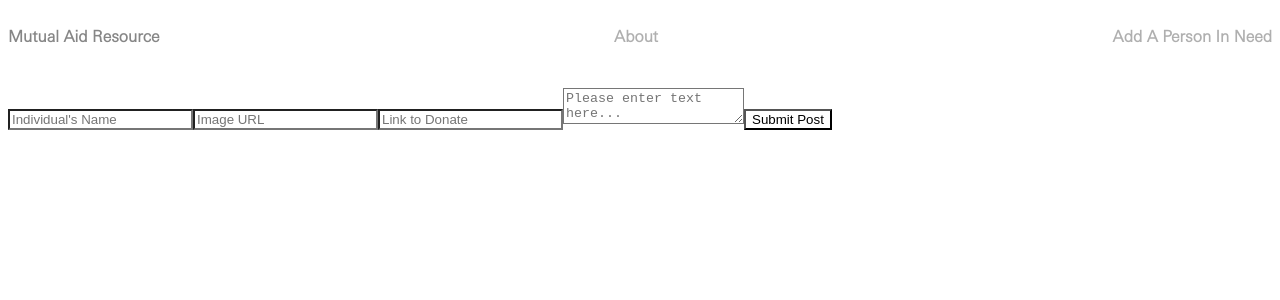
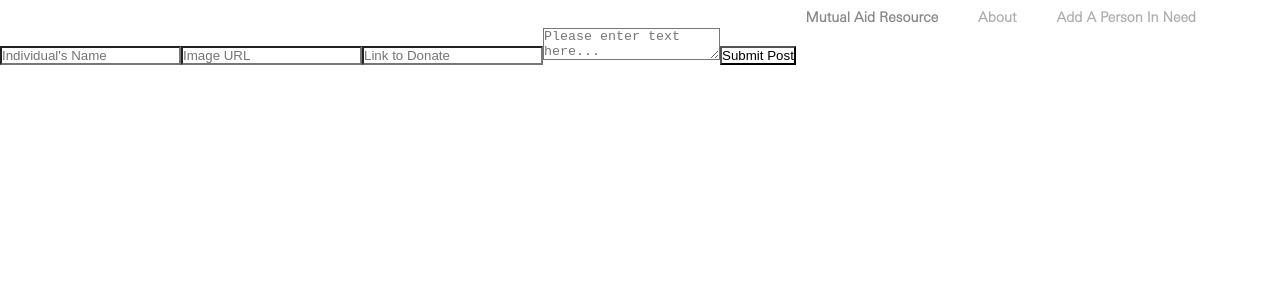
Before and after one commit to onepullnixxa/mutual-aid-resource-frontend, a React (Create React App) app: page /add in a window 1280 px wide. Shown: the top 300 px of the page. Built offline with nearby package versions, Linux system fonts and the light colour scheme; no server answers.

Commit message:
styles show page and header

```diff
--- a/src/App.css
+++ b/src/App.css
@@ -1,5 +1,9 @@
 * {
     background-color: transparent;
+    list-style: none;
+    box-sizing: border-box;
+    margin: 0;
+    padding: 0;
 }
 
 @font-face {
@@ -7,26 +11,35 @@
     src: url(./fonts/univers-next-pro-light.woff);
 }
 
-nav {
+.nav li {
+    display: inline-block;
+    padding: 0 20px;
+}
+
+.nav {
     display: flex;
     font-family: 'Univers-next';
+    font-size: 14px;
     text-decoration: none;
     background: inherit;
-    height: 80px;
-    justify-content: space-between;
-    padding: 0.5rem (calc(100vw - 1000px) / 2);
-    z-index: 10;
+    justify-content: flex-end;
+    margin-top: 10px;
+    margin-right: 5vw;
+
 }
 
 
 
+
 .mutual-aid-btn {
-    color: #868686
+    color: #868686;
+    margin-right: 20px;
+
 }
 
 .mutual-aid-btn:hover {
     color: #474747;
-    transition: .4s;
+    transition: .4s ease;
 }
 
 #about {
@@ -35,7 +48,7 @@ nav {
 
 #about:hover {
     color: #818181;
-    transition: .4s;
+    transition: .4s ease;
 }
 
 #add {
@@ -44,5 +57,47 @@ nav {
 
 #add:hover {
     color: #818181;
-    transition: .4s;
+    transition: .4s ease;
 }
+
+/* /////INDEX////// */
+.person-icon {
+    border-radius: 300px;
+    width: 550px;
+}
+
+
+
+/* /////SHOW////// */
+.person-show {
+    display: flex;
+    margin-top: 15vh;
+}
+
+.person-show > * {
+    flex-basis: 100%;
+}
+
+.show-left {
+    margin-left: 15vw;
+}
+
+.show-right {
+    margin-right: 10vw;
+    font-family: "Univers-next";
+}
+
+.show-icon {
+    border-radius: 250px;
+    width: 475px;
+    object-fit: contain;
+}
+
+.show-name {
+    margin-top: 25px;
+    padding-bottom: 30px;
+}
+
+.show-link {
+    padding-bottom: 30px;
+}
--- a/src/components/Header.js
+++ b/src/components/Header.js
@@ -2,17 +2,35 @@ import { Link } from "react-router-dom";
 
 function Header(props) {
   return (
-    <nav className="nav">
+    <header className="nav">
       <Link to="/" style={{ textDecoration: "none", color: "inherit" }}>
         <h4 className="mutual-aid-btn">Mutual Aid Resource</h4>
       </Link>
-      <Link to="/about" style={{ textDecoration: "none", color: "inherit" }}>
-        <h4 className="right-side-nav" id="about">About</h4>
-      </Link>
-      <Link to="/add" style={{ textDecoration: "none", color: "inherit" }}>
-        <h4 className="right-side-nav" id="add">Add A Person In Need</h4>
-      </Link>
-    </nav>
+      <nav className="nav-links">
+        <ul>
+          <li>
+            <Link
+              to="/about"
+              style={{ textDecoration: "none", color: "inherit" }}
+            >
+              <h4 className="right-side-nav" id="about">
+                About
+              </h4>
+            </Link>
+          </li>
+          <li>
+            <Link
+              to="/add"
+              style={{ textDecoration: "none", color: "inherit" }}
+            >
+              <h4 className="right-side-nav" id="add">
+                Add A Person In Need
+              </h4>
+            </Link>
+          </li>
+        </ul>
+      </nav>
+    </header>
   );
 }
 
--- a/src/pages/Index.js
+++ b/src/pages/Index.js
@@ -1,6 +1,7 @@
 import { Link } from "react-router-dom";
 
 function Index(props) {
+
   const loaded = () => {
     return props.person.map((individual) => (
       <div key={individual._id} className="individual" style={{display: 'flex', justifyContent: 'center', alignItems: 'center', height: '100vh'}}>
--- a/src/pages/Show.js
+++ b/src/pages/Show.js
@@ -5,14 +5,14 @@ function Show(props) {
 
   return (
     <div className="person-show">
-      <img
-      src={individual.img}
-      alt={individual.name}
-      className="show-icon"
-      />
-      <h1>{individual.name}</h1>
-      <h2>{individual.donateLink}</h2>
-      <p>{individual.contentText}</p>
+      <div className="show-left">
+        <img src={individual.img} alt={individual.name} className="show-icon" />
+      </div>
+      <div className="show-right">
+        <h1 className="show-name">{individual.name}</h1>
+        <h2 className="show-link">{individual.donateLink}</h2>
+        <p className="show-text">{individual.contentText}</p>
+      </div>
     </div>
   );
 }
```
